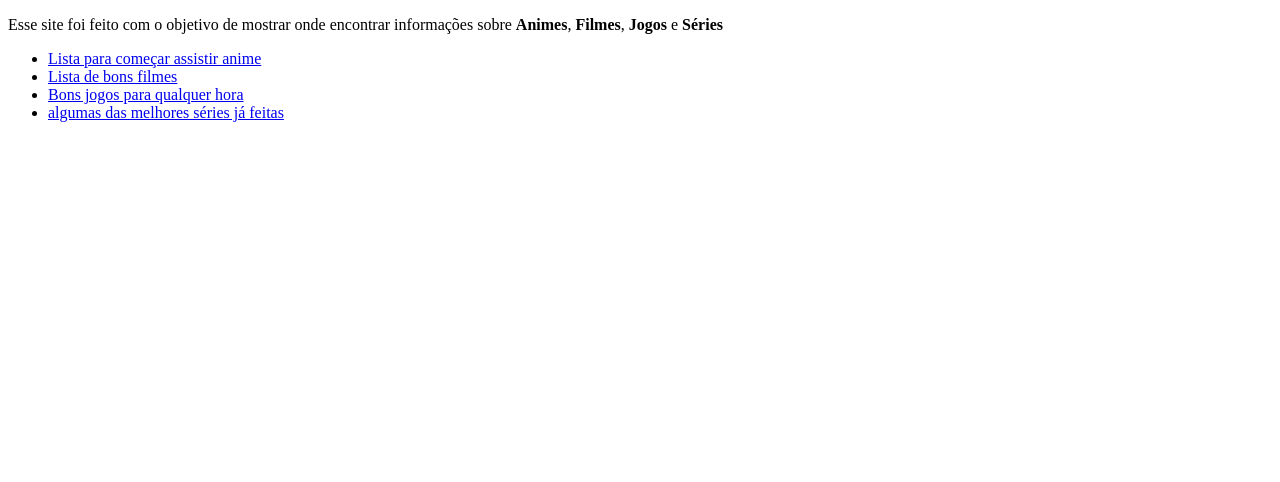
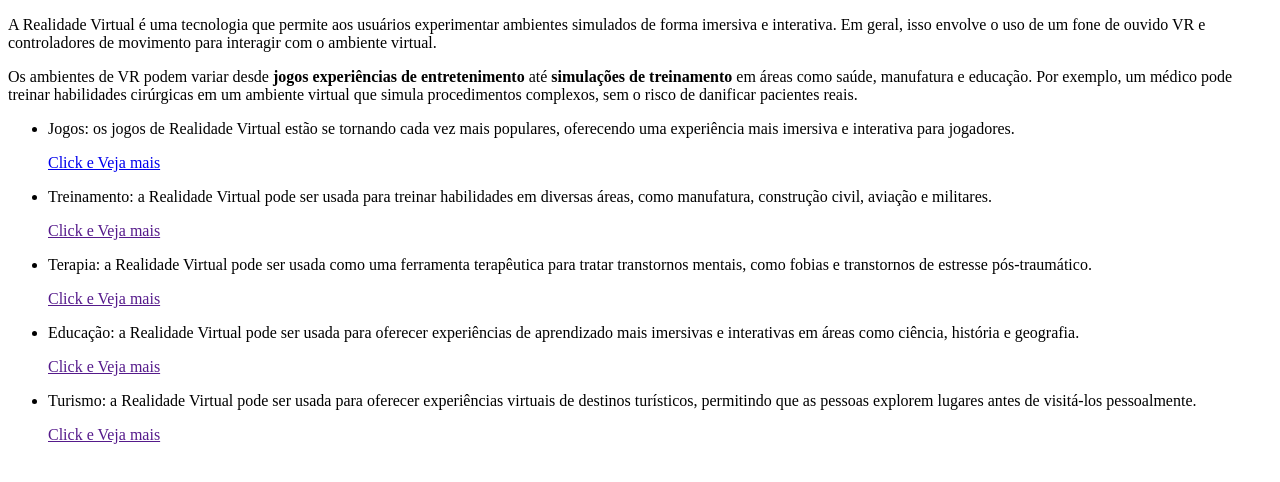
Before and after one commit to Gabriel-Oliviera42/Primeiro-exercicio, a plain HTML site: page index.html in a window 1280 px wide. Drawn offline with Linux system fonts and the light colour scheme.

Commit message:
final
terminei o exercício

```diff
--- a/index.html
+++ b/index.html
@@ -8,12 +8,14 @@
     <meta name="descripton" content="Um site para explorar as aplicações da Realidade Virtual">
 </head>
 <body>
-    <p>Esse site foi feito com o objetivo de mostrar onde encontrar informações sobre <strong>Animes</strong>, <strong>Filmes</strong>, <strong>Jogos</strong> e <strong>Séries</strong></p>
+    <p>A Realidade Virtual é uma tecnologia que permite aos usuários experimentar ambientes simulados de forma imersiva e interativa. Em geral, isso envolve o uso de um fone de ouvido VR e controladores de movimento para interagir com o ambiente virtual.</p>
+    <p>Os ambientes de VR podem variar desde <strong>jogos</strong> <strong>experiências de entretenimento</strong> até <strong>simulações de treinamento</strong> em áreas como saúde, manufatura e educação. Por exemplo, um médico pode treinar habilidades cirúrgicas em um ambiente virtual que simula procedimentos complexos, sem o risco de danificar pacientes reais.</p>
     <ul>
-        <li><a href="https://www.aficionados.com.br/bons-animes-para-assistir/" target="_blank">Lista para começar assistir anime</a></li>
-        <li><a href="https://www.culturagenial.com/melhores-filmes/" target="_blank">Lista de bons filmes</a></li>
-        <li><a href="https://www.oficinadanet.com.br/games/30289-os-melhores-jogos-de-pc" target="_blank">Bons jogos para qualquer hora</a></li>
-        <li><a href="https://www.maioresemelhores.com/melhores-series-de-todos-os-tempos/" target="_blank">algumas das melhores séries já feitas</a></li>
+        <li><p>Jogos: os jogos de Realidade Virtual estão se tornando cada vez mais populares, oferecendo uma experiência mais imersiva e interativa para jogadores.</p><a href="https://tecmasters.com.br/5-melhores-jogos-realidade-virtual/" target="_blank">Click e Veja mais</a></li>
+        <li><p>Treinamento: a Realidade Virtual pode ser usada para treinar habilidades em diversas áreas, como manufatura, construção civil, aviação e militares.</p><a href="" target="_blank">Click e Veja mais</a></li>
+        <li><p>Terapia: a Realidade Virtual pode ser usada como uma ferramenta terapêutica para tratar transtornos mentais, como fobias e transtornos de estresse pós-traumático.</p><a href="" target="_blank">Click e Veja mais</a></li>
+        <li><p>Educação: a Realidade Virtual pode ser usada para oferecer experiências de aprendizado mais imersivas e interativas em áreas como ciência, história e geografia.</p><a href="" target="_blank">Click e Veja mais</a></li>
+        <li><p>Turismo: a Realidade Virtual pode ser usada para oferecer experiências virtuais de destinos turísticos, permitindo que as pessoas explorem lugares antes de visitá-los pessoalmente.</p><a href="" target="_blank">Click e Veja mais</a></li>
     </ul>
 </body>
 </html>
```
